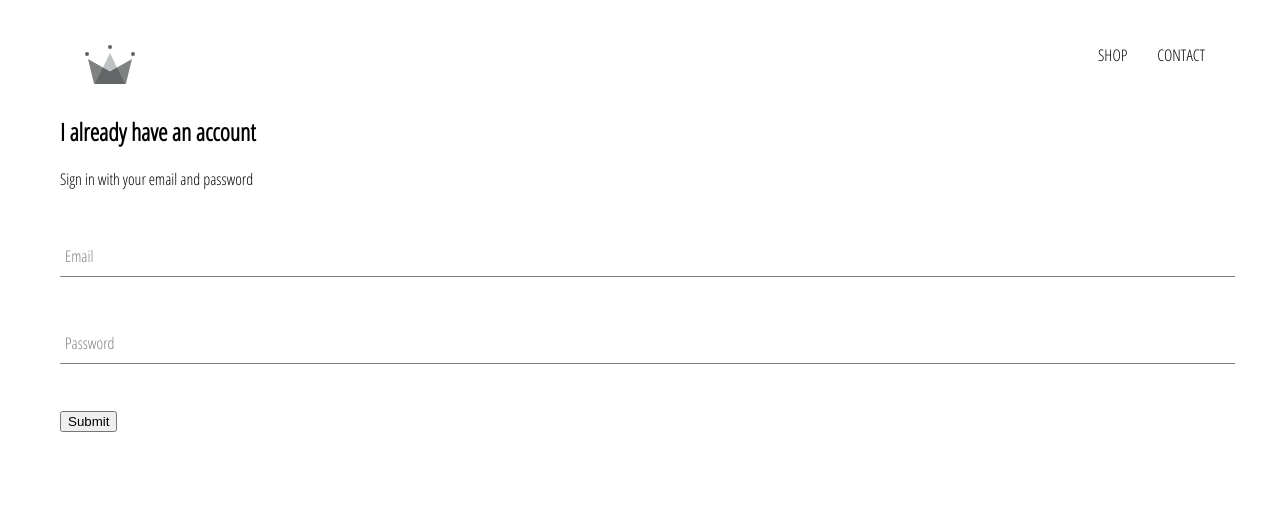
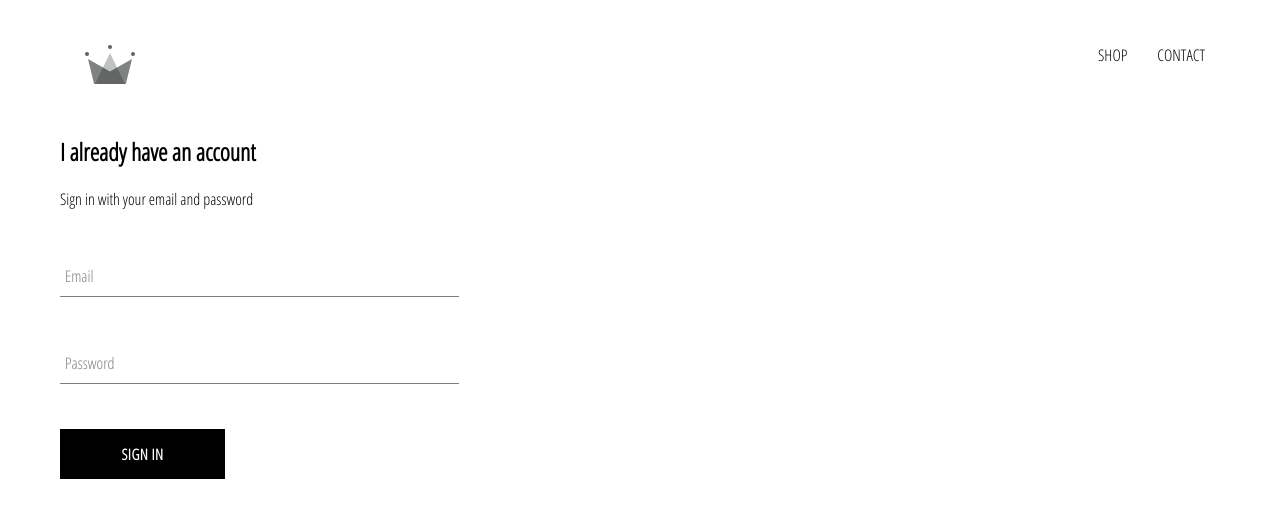
Before and after one commit to umairhm/react-crown-clothing, a React (Create React App) app: page /sign-in in a window 1280 px wide. Shown: the top 518 px of the page. Built offline with nearby package versions, Linux system fonts and the light colour scheme.

Commit message:
chore: added a cool button

```diff
--- /dev/null
+++ b/src/components/cool-button/cool-button.component.jsx
@@ -0,0 +1,11 @@
+import React from 'react';
+
+import './cool-button.styles.scss';
+
+const CoolButton = ({children, ...otherProps}) => (
+  <button className="cool-button" {...otherProps}>
+    {children}
+  </button>
+);
+
+export default CoolButton;
--- /dev/null
+++ b/src/components/cool-button/cool-button.styles.scss
@@ -0,0 +1,22 @@
+.cool-button {
+  min-width: 165px;
+  width: auto;
+  height: 50px;
+  letter-spacing: 0.5px;
+  line-height: 50px;
+  padding: 0 35px 0 35px;
+  font-size: 15px;
+  background-color: black;
+  color: white;
+  text-transform: uppercase;
+  font-family: 'Open Sans Condensed';
+  font-weight: bolder;
+  border: none;
+  cursor: pointer;
+
+  &:hover {
+    background-color: white;
+    color: black;
+    border: 1px solid black;
+  }
+}
--- a/src/components/sign-in/sign-in.component.jsx
+++ b/src/components/sign-in/sign-in.component.jsx
@@ -1,6 +1,7 @@
 import React from 'react';
 
 import FormInput from './../form-input/form-input.component';
+import CoolButton from './../cool-button/cool-button.component';
 
 import './sign-in.styles.scss';
 
@@ -37,7 +38,7 @@
             handleChange={this.handleChange}
             label="Password"
             required />
-          <input type="submit" value="Submit" />
+          <CoolButton type="submit">Sign in</CoolButton>
         </form>
       </div>
     );
--- a/src/components/sign-in/sign-in.styles.scss
+++ b/src/components/sign-in/sign-in.styles.scss
@@ -0,0 +1,9 @@
+.sign-in {
+  width: 30vw;
+  display: flex;
+  flex-direction: column;
+
+  .title {
+    margin: 10px 0;
+  }
+}
```
